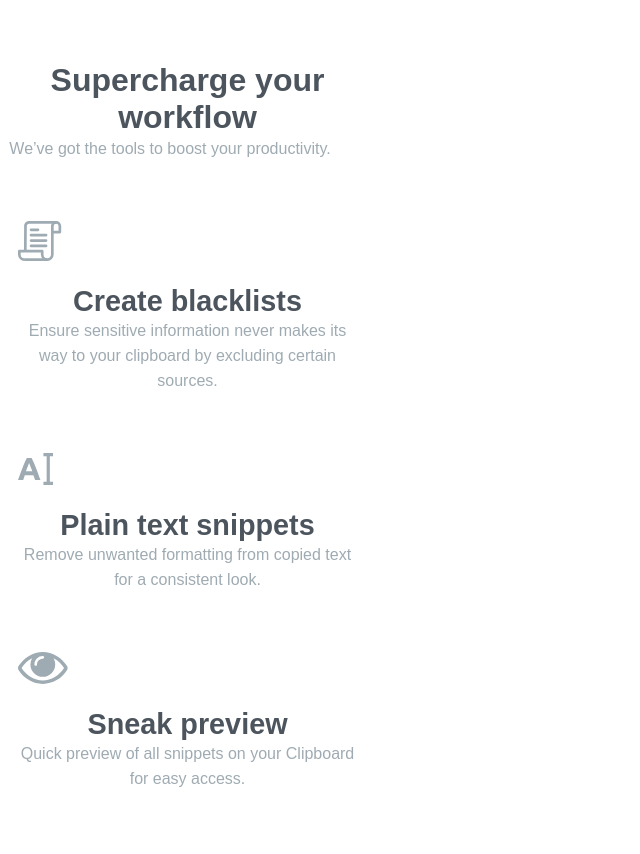
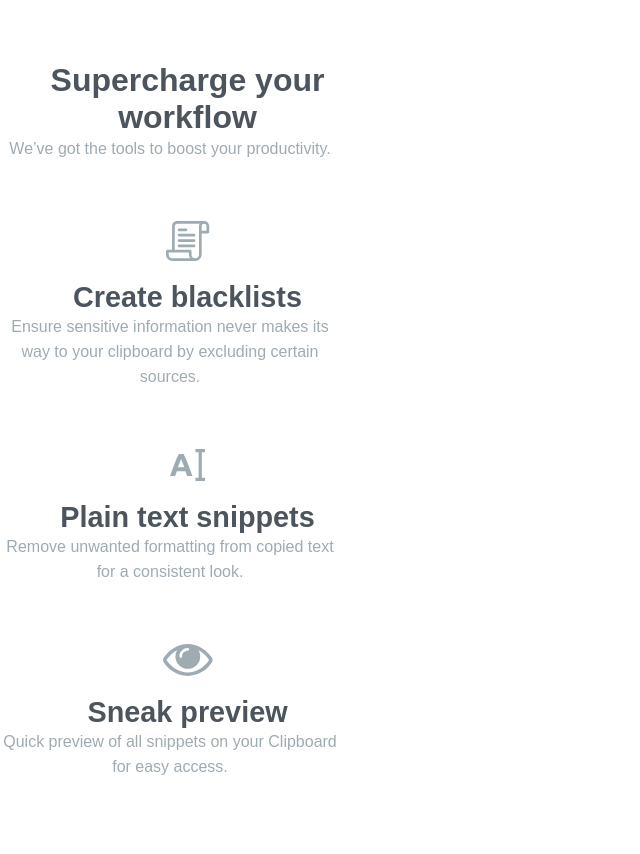
Before and after one commit to Eric2610/Clipboard-landing-page, a plain HTML site: page index.html in a window 1280 px wide. Shown: the part 2437-3291 px from the top of the page, without its empty margins (0-640 px from the left). Drawn offline with Linux system fonts and the light colour scheme; a web font is replaced by a local one.

Commit message:
reajust forth boxes positions

```diff
--- a/css/style.css
+++ b/css/style.css
@@ -247,8 +247,14 @@ main{
     flex-direction: column;
     height: 800px;
     width: 375px;
-    align-items: center;
+
 }
+
+.forthIconList, .forthIconText, .forthIconPreview{
+    display: flex;
+    justify-content: center;
+}
+
 
 .forthTitleWorkflowStyle{
     text-align: center;
```
